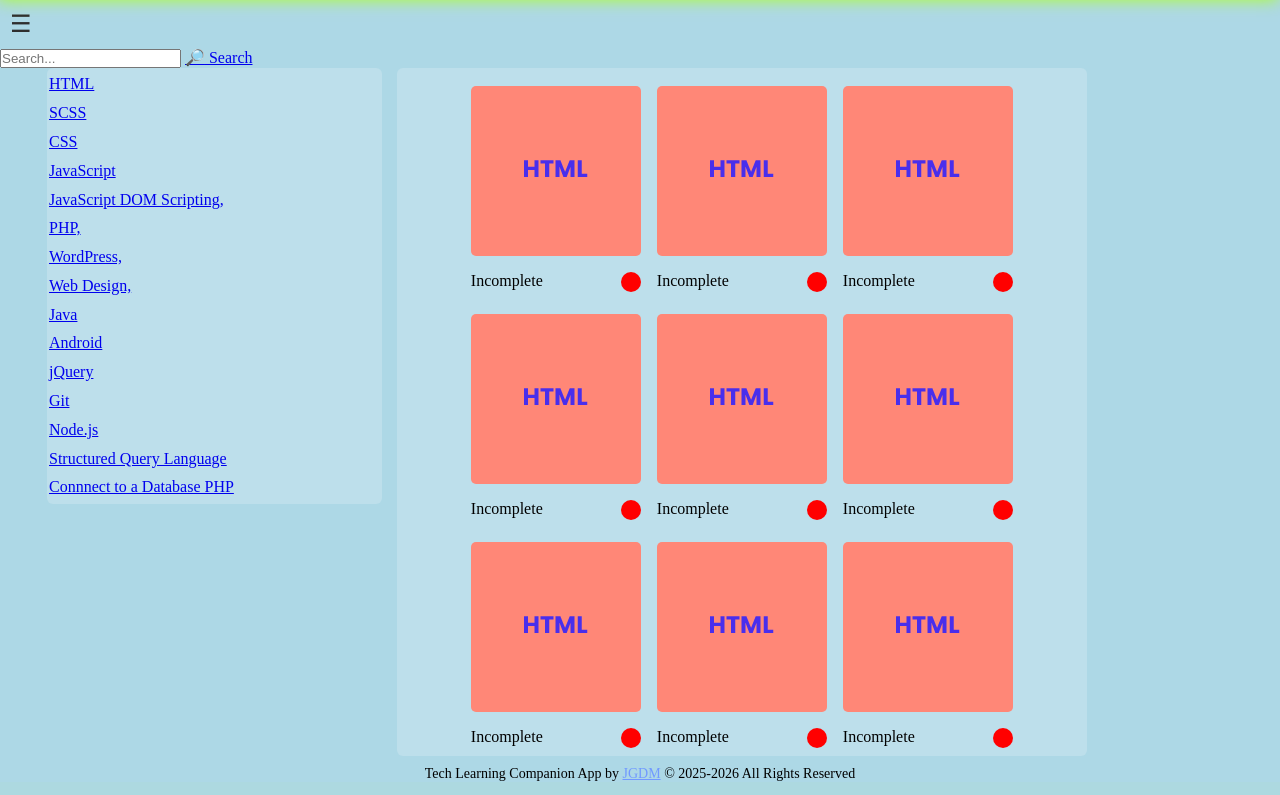
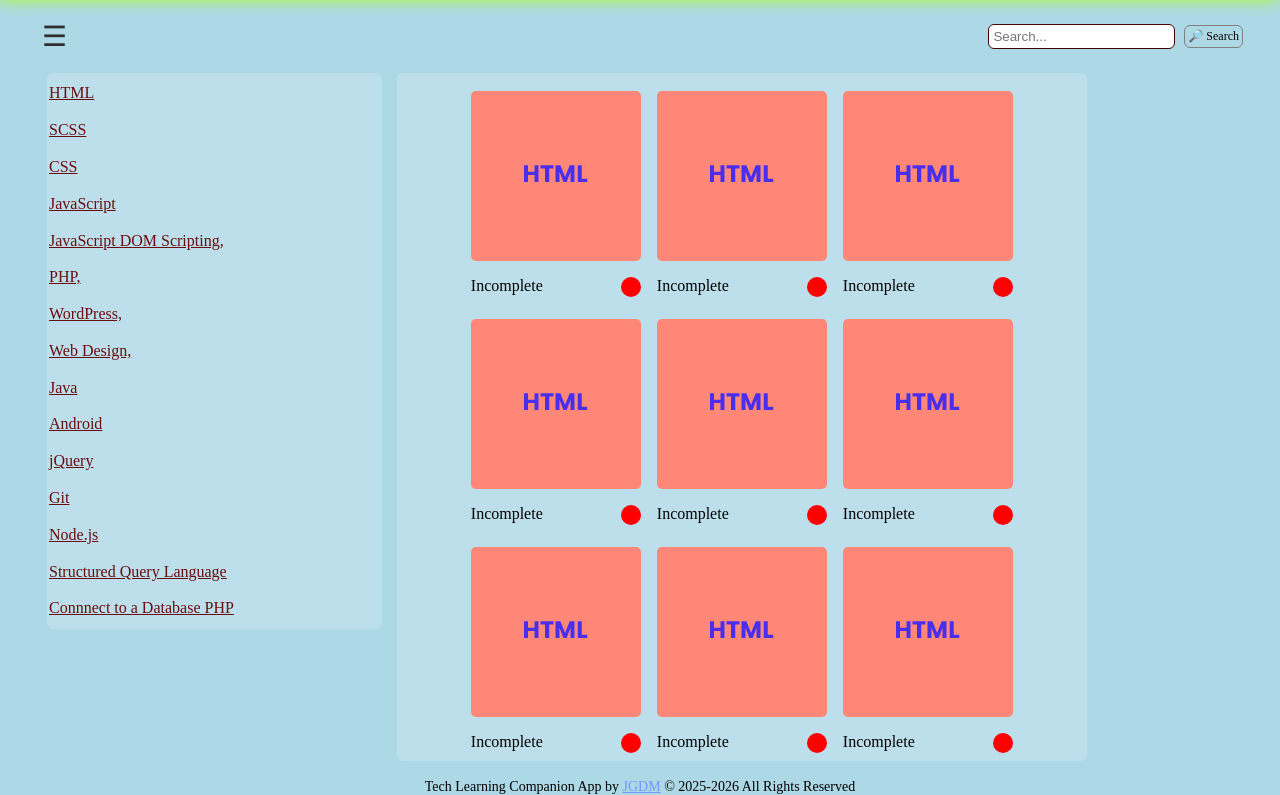
Before and after one commit to jg-digital-media/learning_companion_app, a PHP site: page /checklists.php in a window 1280 px wide. Shown: the part 108-903 px from the top of the page. Run offline with PHP 8.4, Linux system fonts and the light colour scheme.

Commit message:
update stylesheet

```diff
--- a/style.css
+++ b/style.css
@@ -68,13 +68,18 @@ body.page---progress--checklists main {
 body.page---progress--checklists main.page #open_page_menu {
   display: block;
   color: #2e2e2e;
-  font-size: 24px;
+  font-size: 28px;
   padding: 10px;
   cursor: pointer;
   transition: color 0.3s;
 }
 body.page---progress--checklists main.page #open_page_menu:hover {
   color: #720303;
+}
+body.page---progress--checklists main.page .search {
+  vertical-align: middle;
+  align-content: center;
+  flex-wrap: wrap;
 }
 body.page---progress--checklists main.page nav.navigation {
   /* margin-top: 20pt;  */
@@ -132,6 +137,42 @@ body.page---progress--checklists main.page nav .sub---navigation ul li a {
 body.page---progress--checklists main.page nav .sub---navigation ul li a:hover {
   color: lightblue;
 }
+body.page---progress--checklists main.page section.site---search--container {
+  text-align: right;
+  width: 95%;
+  /* border: solid 1px #8d8d8d; */
+  margin: 10px auto;
+  /* height: 37px; */
+  /* display: inline-block; */
+  display: flex;
+  vertical-align: middle;
+  justify-content: space-between;
+}
+body.page---progress--checklists main.page section.site---search--container #search_text_input {
+  padding: 4px;
+  border-radius: 6px;
+  border: #440404 solid 1px;
+  margin: 5px auto;
+  vertical-align: middle;
+}
+body.page---progress--checklists main.page section.site---search--container #btn---search {
+  color: black;
+  display: inline-block;
+  text-align: center;
+  /* padding: 0 12px; */
+  padding: 3px;
+  margin: 5px;
+  border-radius: 6px;
+  border: solid 1px gray;
+  text-decoration: none;
+  font-size: 12px;
+  vertical-align: middle;
+  transition: scale 0.3s;
+  transition: scale 0.3s;
+}
+body.page---progress--checklists main.page section.site---search--container #btn---search > span {
+  transform: scale(1.3);
+}
 body.page---progress--checklists main.page section.site---topic--navigation_container {
   display: flex;
   /* visibility: visible; */
@@ -160,8 +201,15 @@ body.page---progress--checklists main.page section.site---topic--navigation_cont
   margin: 0 15px;
 }
 body.page---progress--checklists main.page section.site---topic--navigation_container .site---topic--navigation ul li {
-  line-height: 1.8;
+  line-height: 2.3;
   list-style: none;
+}
+body.page---progress--checklists main.page section.site---topic--navigation_container .site---topic--navigation ul li a {
+  color: #690e0e;
+  transition: color 0.3s;
+}
+body.page---progress--checklists main.page section.site---topic--navigation_container .site---topic--navigation ul li a:hover {
+  color: #0d56aa;
 }
 body.page---progress--checklists main.page section.site---topic--navigation_container .progress---checklist--container {
   /* width: 50%; */
@@ -202,7 +250,7 @@ body.page---progress--checklists main.page section.site---topic--navigation_cont
 footer {
   display: block;
   width: 100%;
-  margin-top: 10px;
+  margin-top: 18px;
   text-align: center;
   font-size: 14px;
 }
```
Also changed, not shown: 1 other file.
